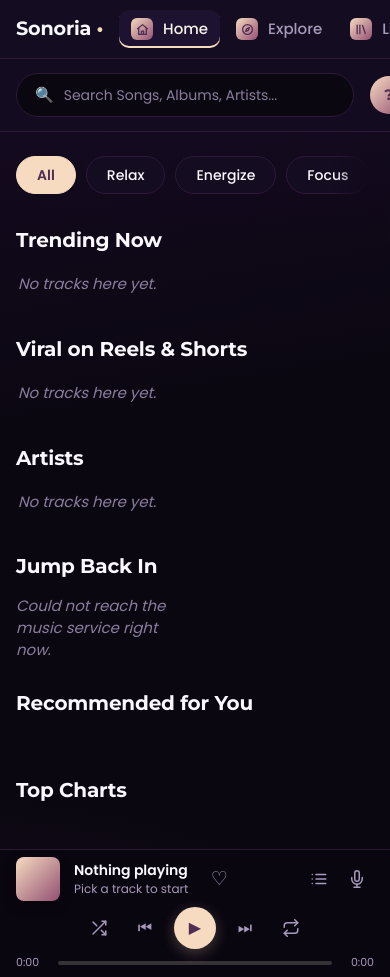
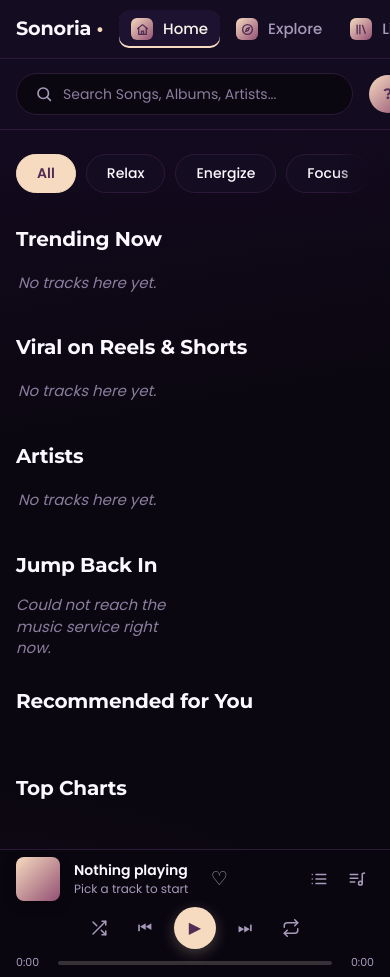
Before and after one commit to nrakhi536-ui/SONORIA-MUSIC, a Flask app: page / in a window 390 px wide. Run offline with Flask 3, Linux system fonts and the light colour scheme; data that the repository does not hold is empty.

Commit message:
Replace search emoji and lyrics mic with matching line icons
Search bar uses an SVG magnifier (peach while focused); the Lyrics toggle
shows text lines with a music note instead of a microphone.

Co-Authored-By: Claude Opus 5.5 <noreply@anthropic.com>

```diff
--- a/static/css/styles.css
+++ b/static/css/styles.css
@@ -192,6 +192,17 @@ button { font: inherit; color: inherit; cursor: pointer; background: none; borde
   transition: border-color 0.15s ease;
 }
 .search-box:focus-within { border-color: var(--highlight-warmth); }
+.search-icon {
+  flex: 0 0 auto;
+  width: 18px;
+  height: 18px;
+  fill: none;
+  stroke: var(--text-muted);
+  stroke-width: 2.2;
+  stroke-linecap: round;
+  transition: stroke 0.15s ease;
+}
+.search-box:focus-within .search-icon { stroke: var(--highlight-warmth); }
 .search-box input {
   flex: 1;
   min-width: 0;
--- a/templates/index.html
+++ b/templates/index.html
@@ -50,7 +50,7 @@
       <!-- Top Bar -->
       <header class="topbar">
         <form class="search-box" id="search-form" role="search">
-          <span aria-hidden="true">🔍</span>
+          <svg class="search-icon" viewBox="0 0 24 24" aria-hidden="true"><circle cx="11" cy="11" r="7"/><line x1="20.5" y1="20.5" x2="16" y2="16"/></svg>
           <input type="search" id="search-input" autocomplete="off"
                  placeholder="Search Songs, Albums, Artists..." aria-label="Search music">
         </form>
@@ -247,7 +247,7 @@
           <svg viewBox="0 0 24 24" aria-hidden="true"><line x1="8" y1="6" x2="21" y2="6"/><line x1="8" y1="12" x2="21" y2="12"/><line x1="8" y1="18" x2="21" y2="18"/><line x1="3" y1="6" x2="3.01" y2="6"/><line x1="3" y1="12" x2="3.01" y2="12"/><line x1="3" y1="18" x2="3.01" y2="18"/></svg>
         </button>
         <button type="button" class="icon-btn toggle-btn" id="lyrics-btn" aria-label="Lyrics" aria-pressed="false" title="Lyrics">
-          <svg viewBox="0 0 24 24" aria-hidden="true"><path d="M12 1a3 3 0 0 0-3 3v8a3 3 0 0 0 6 0V4a3 3 0 0 0-3-3z"/><path d="M19 10v2a7 7 0 0 1-14 0v-2"/><line x1="12" y1="19" x2="12" y2="23"/><line x1="8" y1="23" x2="16" y2="23"/></svg>
+          <svg viewBox="0 0 24 24" aria-hidden="true"><line x1="3" y1="6" x2="13" y2="6"/><line x1="3" y1="11" x2="13" y2="11"/><line x1="3" y1="16" x2="9" y2="16"/><path d="M19 17V5l3-1"/><circle cx="16.5" cy="17.5" r="2.5"/></svg>
         </button>
         <div class="volume-row">
           <button type="button" class="icon-btn" id="mute-btn" aria-label="Mute" title="Mute">
```
